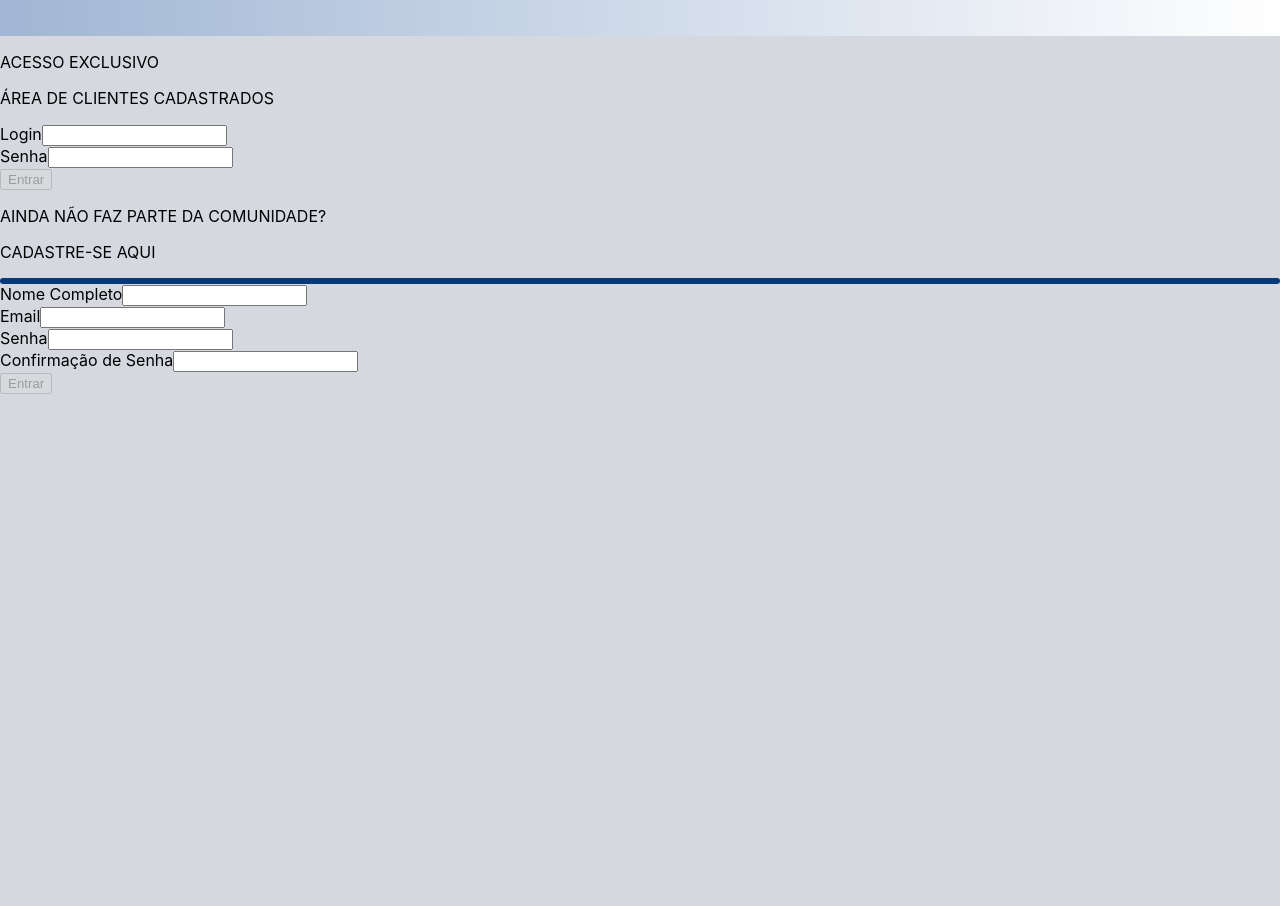
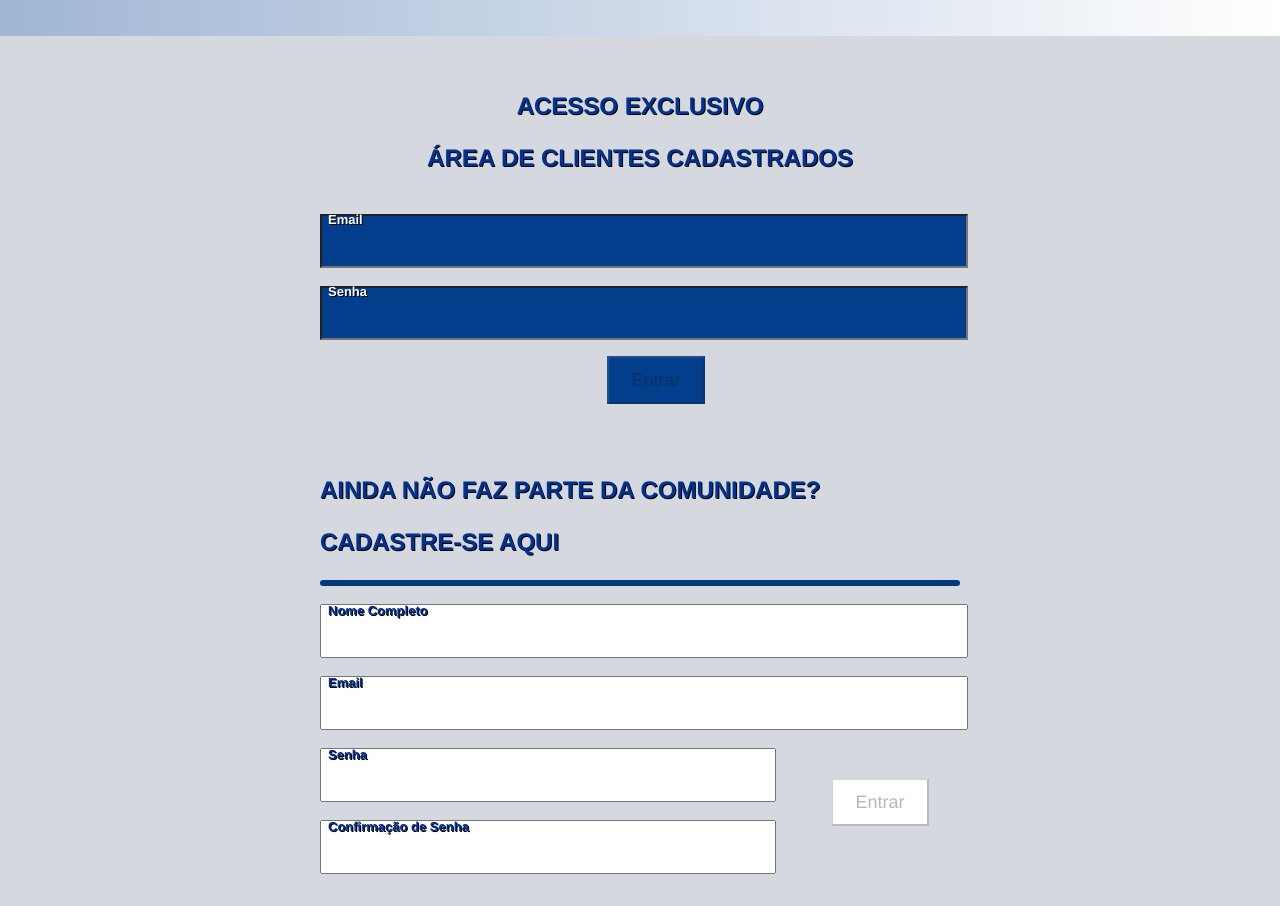
Before and after one commit to KevinFraga/freyesleben-adv, a React (Create React App) app in the folder front-end/: page /login in a window 1280 px wide. Shown: the part 188-1094 px from the top of the page. Before the commit the page ends 800 px from the top, so only its background shows below. Built offline with nearby package versions, Linux system fonts and the light colour scheme.

Commit message:
login page style

```diff
--- a/front-end/src/components/login_form.jsx
+++ b/front-end/src/components/login_form.jsx
@@ -1,5 +1,5 @@
-import React, { Component } from "react";
-import '../styles/hub.css';
+import React, { Component } from 'react';
+import '../styles/login.css';
 
 const axios = require('axios').default;
 
@@ -12,7 +12,7 @@ class LoginForm extends Component {
       new_user_name: '',
       new_user_email: '',
       new_user_password: '',
-            new_user_password_confirm: ''
+      new_user_password_confirm: '',
     };
     this.handleChange = this.handleChange.bind(this);
     this.isValidLogin = this.isValidLogin.bind(this);
@@ -21,31 +21,16 @@ class LoginForm extends Component {
     this.createNewUser = this.createNewUser.bind(this);
   }
 
-    handleChange = ({ target }) => this.setState({
+  handleChange = ({ target }) =>
+    this.setState({
       [target.name]: target.value,
     });
-
-
-    createInput(type, title, classtype) {
-        return (
-            <div className={classtype}>
-                <label htmlFor={type}>{title}</label>
-                <input
-                    id={type}
-                    name={type}
-                    type={type}
-                    value={this.state.name}
-                    onChange={this.handleChange}
-                />
-            </div>
-        );
-    }
 
   isValidLogin() {
     const { password, email } = this.state;
 
     const emailRegex = /^[A-Z0-9._%+-]+@[A-Z0-9-]+\.[A-Z]{2,4}(\.[A-Z]{2})?$/i;
-        const passwordRegex = /^.{6,8}$/;
+    const passwordRegex = /^.{6,25}$/;
 
     const emailTest = emailRegex.test(email);
     const passwordTest = passwordRegex.test(password);
@@ -54,7 +39,12 @@ class LoginForm extends Component {
   }
 
   isValidNewUser() {
-        const { new_user_name, new_user_email, new_user_password, new_user_password_confirm } = this.state;
+    const {
+      new_user_name,
+      new_user_email,
+      new_user_password,
+      new_user_password_confirm,
+    } = this.state;
 
     const nameRegex = /^[A-Z ]+$/i;
     const emailRegex = /^[A-Z0-9._%+-]+@[A-Z0-9-]+\.[A-Z]{2,4}(\.[A-Z]{2})?$/i;
@@ -63,10 +53,19 @@ class LoginForm extends Component {
     const new_user_name_test = nameRegex.test(new_user_name);
     const new_user_email_test = emailRegex.test(new_user_email);
     const new_user_password_test = passwordRegex.test(new_user_password);
-        const new_user_password_confirm_test = passwordRegex.test(new_user_password_confirm);
-        const password_confirm_test = new_user_password === new_user_password_confirm;
+    const new_user_password_confirm_test = passwordRegex.test(
+      new_user_password_confirm
+    );
+    const password_confirm_test =
+      new_user_password === new_user_password_confirm;
 
-        return new_user_name_test && new_user_email_test && new_user_password_test && new_user_password_confirm_test && password_confirm_test;
+    return (
+      new_user_name_test &&
+      new_user_email_test &&
+      new_user_password_test &&
+      new_user_password_confirm_test &&
+      password_confirm_test
+    );
   }
 
   loginFunction() {
@@ -83,18 +82,20 @@ class LoginForm extends Component {
     const headers = {
       name: new_user_name,
       email: new_user_email,
-            password: new_user_password
+      password: new_user_password,
     };
 
-        axios.post('http://localhost:3007/user', {...headers})
+    axios
+      .post('http://localhost:3007/user', { ...headers })
       .then((response) => {
-                if (response.data.error) {};
+        if (response.data.error) {
+          console.log(response.data.error);
+        }
         console.log(response.data);
       })
       .catch((error) => {
         console.log(error);
       });
-
   }
 
   createButton(registered) {
@@ -104,6 +105,9 @@ class LoginForm extends Component {
           type="submit"
           disabled={registered ? !this.isValidLogin() : !this.isValidNewUser()}
           onClick={registered ? this.loginFunction : this.createNewUser}
+          className={
+            registered ? 'button login-button' : 'button new-user-button'
+          }
         >
           Entrar
         </button>
@@ -111,32 +115,67 @@ class LoginForm extends Component {
     );
   }
 
+  createInput(type, title, className, kind) {
+    return (
+      <div className={className}>
+        <label htmlFor={type}>{title}</label>
+        <input id={type} name={type} type={kind} onChange={this.handleChange} />
+      </div>
+    );
+  }
+
   render() {
     return (
       <div>
+        <div className="form login">
           <div>
             <p>ACESSO EXCLUSIVO</p>
             <p>ÁREA DE CLIENTES CADASTRADOS</p>
-                    {this.createInput('email', 'Login', 'login-form')}
-                    {this.createInput('password', 'Senha', 'login-form')}
+          </div>
+          {this.createInput('email', 'Email', 'login-form', 'email')}
+          {this.createInput('password', 'Senha', 'login-form', 'password')}
           {this.createButton(true)}
         </div>
+        <div className="form new-user">
           <div>
             <p>AINDA NÃO FAZ PARTE DA COMUNIDADE?</p>
             <p>CADASTRE-SE AQUI</p>
+          </div>
           <span className="line" />
-                    {this.createInput('new_user_name', 'Nome Completo', 'new-user-form')}
-                    {this.createInput('new_user_email', 'Email', 'new-user-form')}
-                    <div>
-                        <div>
-                            {this.createInput('new_user_password', 'Senha', 'new-user-form')}
-                            {this.createInput('new_user_password_confirm', 'Confirmação de Senha', 'new-user-form')}
+          {this.createInput(
+            'new_user_name',
+            'Nome Completo',
+            'new-user-form',
+            'name'
+          )}
+          {this.createInput(
+            'new_user_email',
+            'Email',
+            'new-user-form',
+            'email'
+          )}
+          <div className="new-user-password-container">
+            <div className="new-user-password">
+              {this.createInput(
+                'new_user_password',
+                'Senha',
+                'new-user-form',
+                'password'
+              )}
+              {this.createInput(
+                'new_user_password_confirm',
+                'Confirmação de Senha',
+                'new-user-form',
+                'password'
+              )}
             </div>
+            <div className="new-user-button-container">
               {this.createButton(false)}
             </div>
           </div>
         </div>
-        )
+      </div>
+    );
   }
 }
 
--- /dev/null
+++ b/front-end/src/styles/login.css
@@ -0,0 +1,97 @@
+.form {
+  display: flex;
+  font-family: Helvetica, sans-serif;
+  flex-direction: column;
+  position: relative;
+  font-weight: bold;
+  width: 50%;
+  left: 25%;
+  margin: 2rem 0;
+}
+
+.form p {
+  font-size: 1.5rem;
+}
+
+.login {
+  align-items: center;
+}
+
+.login-form {
+  width: 100%;
+}
+
+.login input {
+  background-color: #033e8d;
+}
+
+.login label {
+  color: white;
+  text-shadow: 1px 1px black;
+}
+
+.login p {
+  color: #03318d;
+  text-shadow: 1px 1px black;
+  text-align: center;
+}
+
+.new-user {
+  color: #03318d;
+  text-shadow: 1px 1px black;
+
+}
+
+.new-user-form {
+  width: 100%;
+}
+
+.form input {
+  height: 3rem;
+  width: 100%;
+  position: relative;
+  font-size: 2.2rem;
+  text-align: left;
+}
+
+.form label {
+  position: relative;
+  left: 0.5rem;
+  top: 0.9rem;
+  height: 1rem;
+  z-index: 3;
+  font-size: small;
+}
+
+.new-user-password-container {
+  display: flex;
+  flex-direction: row;
+}
+
+.new-user-password {
+  width: 70%;
+}
+
+.new-user-button-container {
+  display: flex;
+  align-items: center;
+  justify-content: center;
+  width: 30%;
+}
+
+.button {
+  position: relative;
+  height: 3rem;
+  width: 100%;
+  margin: 1rem;
+  font-family: Helvetica, sans-serif;
+  font-size: large;
+}
+
+.login-button {
+  background-color: #033e8d;
+}
+
+.new-user-button {
+  background-color: white;
+}
```
Lines whose indentation alone changed are shown as unchanged.
